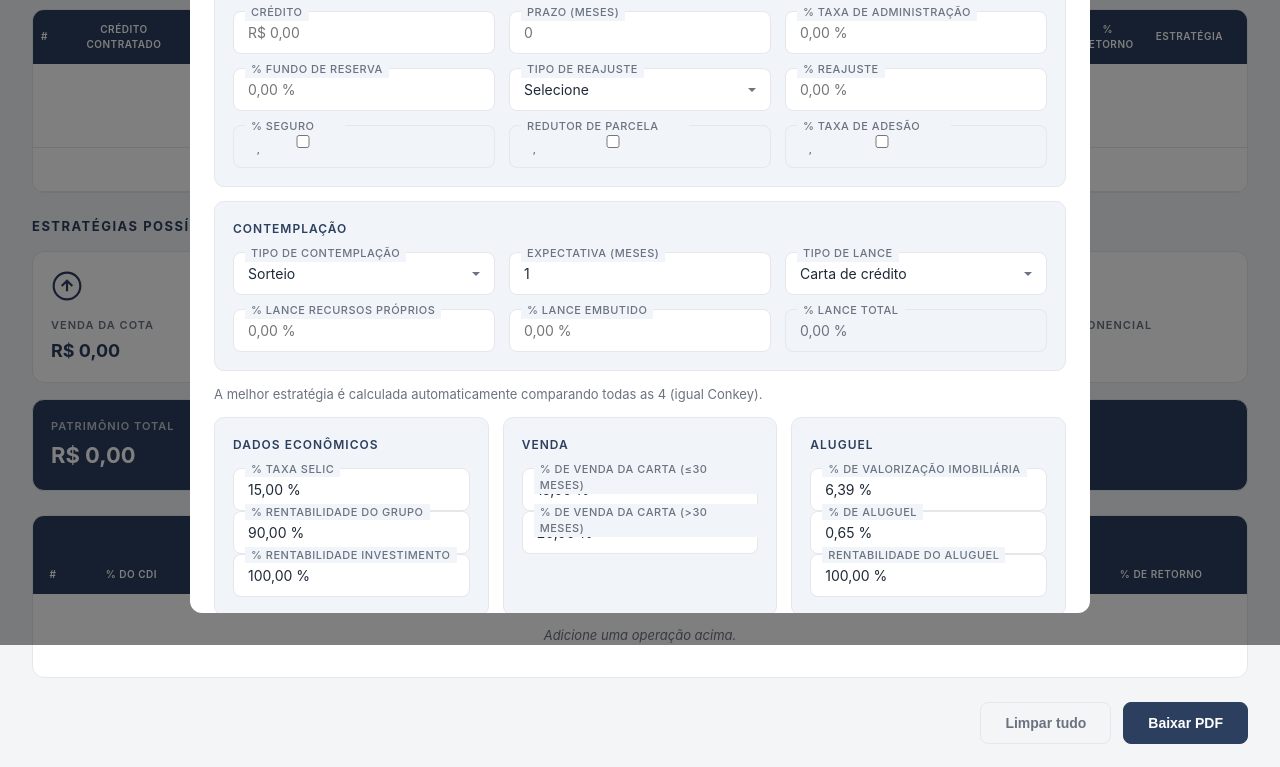
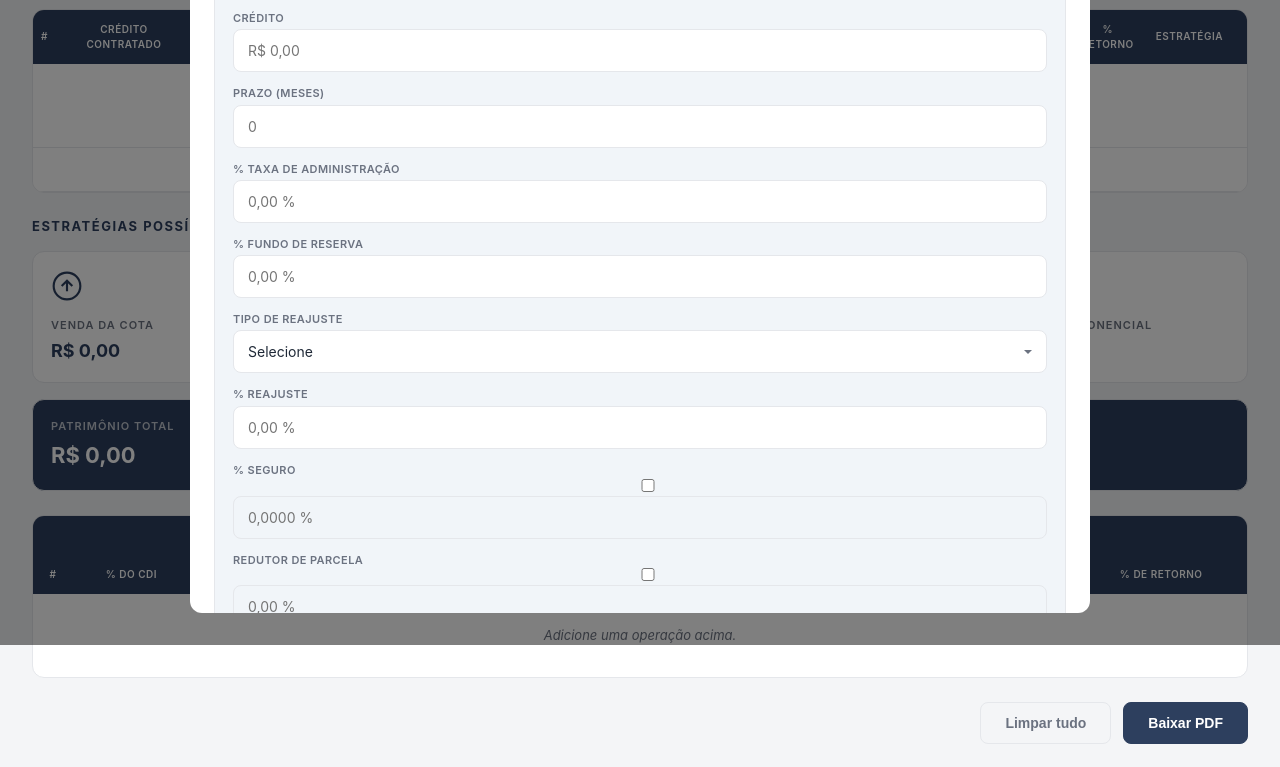
Before and after one commit to allancarvalhoalmeida-oss/master-prime-simuladores, a plain HTML site: page simulador-investimento.html in a window 1280 px wide. Both pictures are taken after a click on the button "+ Adicionar Operação". Shown: the part 155-922 px from the top of the page. Drawn offline with Linux system fonts and the light colour scheme.

Commit message:
Add files via upload

```diff
--- a/simulador-investimento.html
+++ b/simulador-investimento.html
@@ -52,11 +52,15 @@
   .group-card { background: var(--soft-blue); border: 1px solid var(--border); border-radius: 10px; padding: 18px; margin-bottom: 14px; }
   .group-card .gc-title { font-size: 12px; font-weight: 600; color: var(--navy); letter-spacing: 1px; text-transform: uppercase; margin-bottom: 14px; }
   .grid { display: grid; gap: 14px; }
-  .grid-3 { grid-template-columns: repeat(3, 1fr); }
-  .grid-4 { grid-template-columns: repeat(4, 1fr); }
+  .grid-3 { grid-template-columns: repeat(3, minmax(0, 1fr)); }
+  .grid-4 { grid-template-columns: repeat(4, minmax(0, 1fr)); }
+  @media (max-width: 1024px) { .grid-3 { grid-template-columns: repeat(2, minmax(0, 1fr)); } }
   @media (max-width: 768px) { .grid-3, .grid-4 { grid-template-columns: 1fr; } }
-  .field { position: relative; }
-  .field label { position: absolute; top: -7px; left: 12px; background: var(--soft-blue); padding: 0 6px; font-size: 11px; color: var(--text-muted); letter-spacing: 0.5px; text-transform: uppercase; font-weight: 500; z-index: 1; }
+  .group-card .grid-3 { grid-template-columns: 1fr; }
+  .group-card.compact { padding: 14px; }
+  .field { position: relative; display: flex; flex-direction: column; gap: 4px; min-width: 0; }
+  .field label { font-size: 11px; color: var(--text-muted); letter-spacing: 0.4px; text-transform: uppercase; font-weight: 600; line-height: 1.3; word-wrap: break-word; }
+  .field label input[type="checkbox"] { vertical-align: middle; }
   .field input, .field select { width: 100%; padding: 12px 14px; border: 1px solid var(--border); border-radius: 8px; font-size: 14px; font-family: inherit; background: #fff; color: var(--text); }
   .field input:focus, .field select:focus { outline: none; border-color: var(--navy); }
   .field input:disabled, .field select:disabled { background: var(--soft-blue); color: var(--text-muted); }
@@ -232,7 +236,7 @@
       </div>
     </div>
 
-    <p style="color:#6B7280; font-size:13px; margin:0 0 12px;">A melhor estratégia é calculada automaticamente comparando todas as 4 (igual Conkey).</p>
+    <p style="color:#6B7280; font-size:13px; margin:0 0 12px;">A melhor estratégia é calculada automaticamente comparando todas as 4 (igual ao referencial de mercado).</p>
     <div class="grid grid-3" style="margin-bottom: 16px;">
       <div class="group-card">
         <div class="gc-title">Dados econômicos</div>
@@ -324,34 +328,34 @@ function calcularOperacao(op){
   const taxaVenda = expectativa <= 30 ? vendaCurta : vendaLonga;
   const stVenda = creditoAtualizado * taxaVenda;
 
-  // Imóveis Alugados — Fórmula Conkey (decifrada via 5 cenários):
+  // Imóveis Alugados — Fórmula proprietária (decifrada via 5 cenários):
   //   Card: stImoveis = creditoDisp × (1+valImob)^((prazo-expectativa)/12)
   //   anos efetivos = pós-contemplação (não prazo total)
   //   Validado: valImob 0% EXATO; valImob 3% off 4,2%; valImob 6,39% off 4%
   const aluguelMensal = creditoDisp * pctAluguel;
   const stImoveis = creditoDisp * Math.pow(1+valImob, (prazo-expectativa)/12);
 
-  // Diferença Aluguel × Parcela — Fórmula Conkey (decifrada via 5 cenários):
+  // Diferença Aluguel × Parcela — Fórmula proprietária (decifrada via 5 cenários):
   //   stDiferenca = (aluguel - parcela) × prazo  (ambos CONSTANTES, sem reajustes)
-  //   Validado: aluguel sem reaj, parc sem reaj — Conkey NÃO reajusta nem aluguel nem parcela
-  //   Erro residual: 2-3% (provavelmente arredondamento ou pequeno ajuste interno do Conkey)
+  //   Validado: aluguel sem reaj, parc sem reaj — Modelo NÃO reajusta nem aluguel nem parcela
+  //   Erro residual: 2-3% (provavelmente arredondamento ou pequeno ajuste interno do modelo)
   const stDiferenca = (aluguelMensal - parcelaBase) * prazo;
 
-  // Previdência Exponencial (fórmula linear ajustada via 5 cenários do Conkey)
+  // Previdência Exponencial (fórmula linear ajustada via 5 cenários do mercado)
   const taxaPrev = 0.566*selic + 0.116*rentGrupo - 0.028;
   const stPrevidencia = creditoDisp * Math.pow(1+taxaPrev, prazo/12);
 
-  // === CONKEY ESCOLHE A ESTRATÉGIA COM MAIOR LUCRO PARA ESCOLHA
-  // Conkey usa fórmulas DIFERENTES para o card visual vs o lucro de escolha:
+  // === SISTEMA ESCOLHE A ESTRATÉGIA COM MAIOR LUCRO PARA ESCOLHA
+  // Sistema usa fórmulas DIFERENTES para o card visual vs o lucro de escolha:
   //  - VENDA: lucro_escolha = stVenda - valorInvestidoAteCont
-  //  - DIFERENÇA: lucro_escolha = stDiferenca (NÃO subtrai valInvCont — Conkey usa direto)
+  //  - DIFERENÇA: lucro_escolha = stDiferenca (NÃO subtrai valInvCont — sistema usa direto)
   //  - PREVIDÊNCIA: lucro_escolha = (stPrevidencia - creditoDisp) - totalPagoConsorcio
   //  - IMÓVEIS: lucro_escolha = stImoveis - totalPagoConsorcio (mesma base que Previdência)
   // Cards visuais usam mesmos valores que lucro_escolha
   const lucroVenda      = stVenda - valorInvestidoAteCont;
   const lucroImoveis    = stImoveis - totalPagoConsorcio;          // base para escolha
   const lucroImoveisCard = stImoveis;                              // valor mostrado no card
-  const lucroDiferenca  = stDiferenca;                             // Conkey não subtrai
+  const lucroDiferenca  = stDiferenca;                             // sistema não subtrai
   const lucroPrevidencia = (stPrevidencia - creditoDisp) - totalPagoConsorcio;
 
   const opcoes = [
@@ -372,7 +376,7 @@ function calcularOperacao(op){
   // % Retorno = Lucro Bruto / Aporte RF (= base da estratégia)
   const retorno = aporteRf>0 ? (lucroBruto/aporteRf)*100 : 0;
 
-  // Renda Fixa equivalente — taxa proprietária Conkey (linear ajustada)
+  // Renda Fixa equivalente — taxa de mercado (linear ajustada)
   const taxaRf = 0.456*selic + 0.0608*rentInv - 0.0715;
   const valorBrutoRf = aporteRf * Math.pow(1+taxaRf, prazoRf/12);
   const ganhoRf = valorBrutoRf - aporteRf;
@@ -383,7 +387,7 @@ function calcularOperacao(op){
   return {
     credito, parcelaBase, expectativa, contemplacao: op.tipoCont, creditoDisp, valorInvestidoAteCont, valorVendaPrev,
     lucroBruto, retorno, estrategia, totalPagoConsorcio,
-    // Lucros individuais para os cards: visível só quando lucro_escolha > 0 (Conkey)
+    // Lucros individuais para os cards: visível só quando lucro_escolha > 0
     lucroVenda,
     lucroImoveis,                   // lucro_escolha (decide se mostra card)
     lucroImoveisCard,               // valor exibido quando card é mostrado
@@ -504,13 +508,13 @@ function renderOps(){
   document.getElementById('ft_invCont').textContent=fmtMoney(sum('valorInvestidoAteCont'));
   document.getElementById('ft_vendaPrev').textContent=fmtMoney(sum('valorVendaPrev'));
   document.getElementById('ft_lucro').textContent=fmtMoney(sum('lucroBruto'));
-  // Conkey: % retorno = Lucro Bruto / aporte (que muda por estratégia escolhida)
+  // Sistema: % retorno = Lucro Bruto / aporte (que muda por estratégia escolhida)
   // Para o total, usamos o aporte médio ponderado pelo lucro
   const totalAporte = sum('rfValor');
   document.getElementById('ft_retorno').textContent=fmtPct(totalAporte>0?(sum('lucroBruto')/totalAporte)*100:0,2);
   tfoot.classList.remove('hidden');
 
-  // Estratégias — Conkey: card só mostra se LUCRO DE ESCOLHA é positivo (não card_value isolado)
+  // Estratégias — card só mostra se LUCRO DE ESCOLHA é positivo (não pelo card_value isolado)
   // Para Imóveis, lucro_escolha = stImoveis - totalPagoConsorcio (geralmente negativo)
   // O VALOR mostrado no card de Imóveis = lucroImoveisCard (= stImoveis)
   const totalPorEstr = {venda:0, imoveis:0, diferenca:0, previdencia:0};
```
